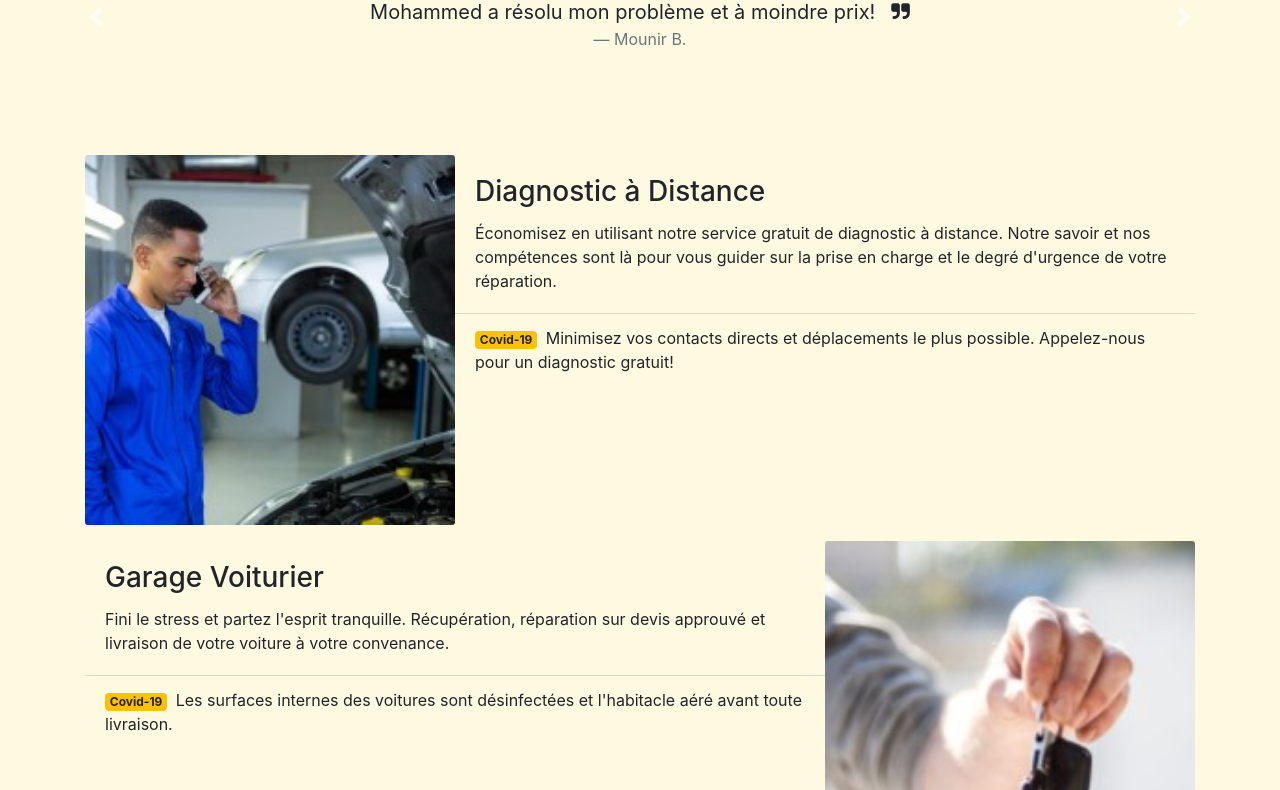
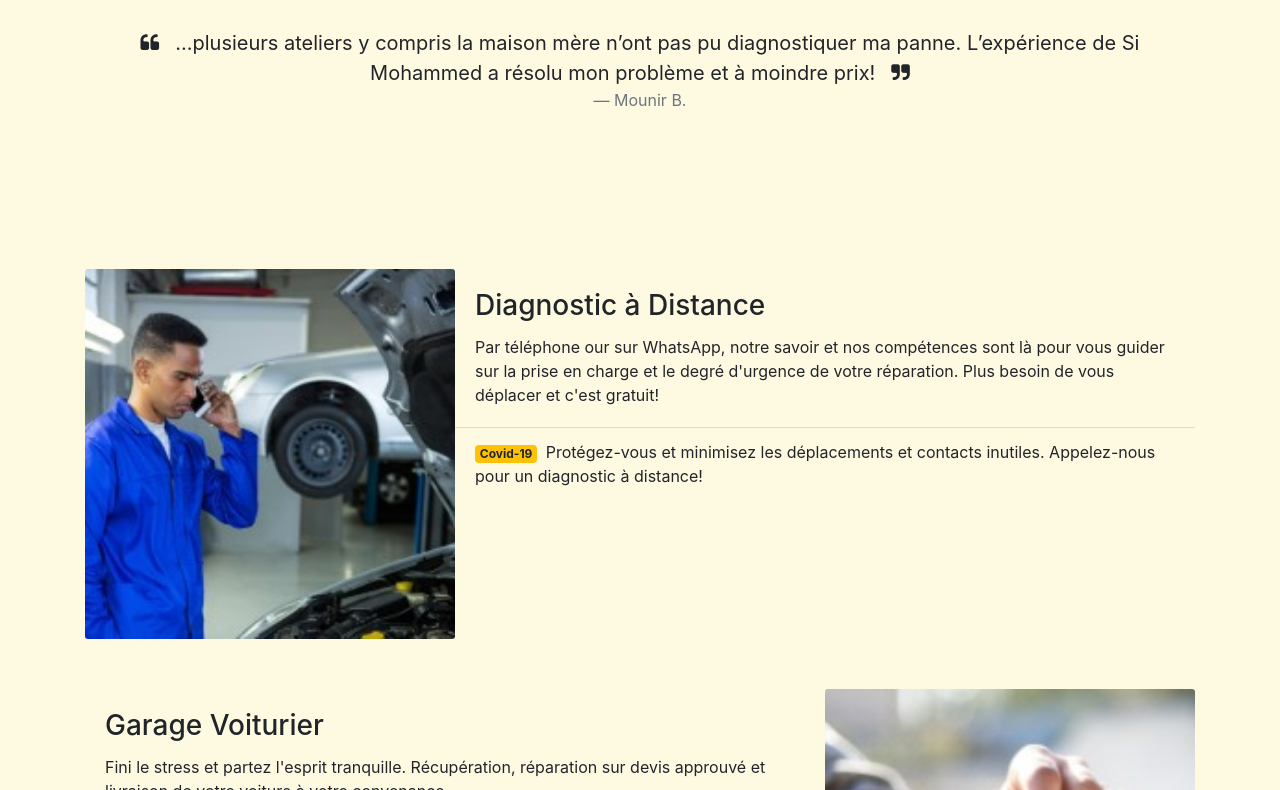
Before and after one commit to azizelo/AutoGarageServices, a website: page index.html in a window 1280 px wide. Shown: the part 757-1547 px from the top of the page. Drawn offline with nearby package versions, Linux system fonts and the light colour scheme.

Commit message:
Text, testimonies title, save contact button

```diff
--- a/css/styles.scss
+++ b/css/styles.scss
@@ -78,10 +78,9 @@ body{
 
 }
 
-#testimonials {
-    height: 140px;
-    padding-top: 0;
-    margin: 0px;
+.testimonials {
+    height: 300px;
+
 }
 
 
@@ -190,7 +189,22 @@ body{
       font-size: 16px;
   }
   .card {
-
+    margin-top: 50px;
+    margin-bottom: 50px;
     border: none;
 
   }
+
+  #contactButton {
+    margin: 50px;
+  }
+
+  .carousel {
+    margin-top: 30px;
+    margin-bottom: 50px;
+
+  }
+
+  #myCarousel {
+    padding-bottom: 50px;
+  }
--- a/index.html
+++ b/index.html
@@ -83,6 +83,7 @@
                             class="fa fa-phone mr-1"></span>Téléphone</a>
                 </div>
             </div>
+            <br/>
         </div>
 
     </div>
@@ -119,16 +120,20 @@
     </div>
 
 
-    <section id="testimonials">
-        <div id="mycarousel" class="carousel slide mt-5" data-ride="carousel">
+    <section id="services">
+        <div class="container">
+            <div class="card bg-transparent mt-0" style="max-height:min-content;" >
+                    <div >
+                        <div class="card-body testimonials  text-center">
+                            <h3 class="card-header ">Témoignages</h3>
+                            <div id="mycarousel" class="carousel slide card-text " data-ride="carousel">
                                 <div class="carousel-inner container" role="listbox">
                                     <div class="carousel-item active">
                                         <blockquote class="blockquote text-center">
-                        <p class="mb-0"><span class="fa fa-quote-left mr-3" ></span>Auto Garage Services est l'atelier à qui je fais confiance!<span class="fa fa-quote-right ml-3"></span></p>
+                                            <p class="mb-0"><span class="fa fa-quote-left mr-3" ></span>Auto Garage Services est l'atelier auquel je fais confiance!<span class="fa fa-quote-right ml-3"></span></p>
                                             <footer class="blockquote-footer">Abdellah N.</footer>
                                         </blockquote>
                                     </div>
-
                                     <div class="carousel-item">
                                         <blockquote class="blockquote text-center">
                                             <p class="mb-0"><span class="fa fa-quote-left mr-3"></span>...plusieurs ateliers y compris la maison mère n’ont pas pu
@@ -156,24 +161,11 @@
                                         </blockquote>
                                     </div>
                                 </div>
-
-            <a class="carousel-control-prev" href="#mycarousel" role="button" data-slide="prev">
-                <span class="carousel-control-prev-icon"></span>
-            </a>
-            <a class="carousel-control-next" href="#mycarousel" role="button" data-slide="next">
-                <span class="carousel-control-next-icon"></span>
-            </a>
                             </div>
-        <br>
-
-    </section>
-
-
-
-
-    <section id="services">
-        <div class="container mt-5">
-            <div class="card mb-3 bg-transparent" style="max-height:min-content;">
+                        </div>
+                    </div>
+            </div>
+            <div class="card bg-transparent" style="max-height:min-content;">
                 <div class="row no-gutters ">
                     <div class="col-md-4">
                         <img src="./img/phone-small.jpg" class="card-img" alt="Mecanicien au telephone">
@@ -181,19 +173,18 @@
                     <div class="col-md-8">
                         <div class="card-body">
                             <h3 class="card-title">Diagnostic à Distance</h3>
-                            <p class="card-text">Économisez en utilisant notre service gratuit de diagnostic à
-                                distance. Notre savoir et nos compétences sont là pour vous guider
-                                sur la prise en charge et le degré d'urgence de votre réparation.</p>
+                            <p class="card-text">Par téléphone our sur WhatsApp, notre savoir et nos compétences sont là pour vous guider
+                                sur la prise en charge et le degré d'urgence de votre réparation.  Plus besoin de vous déplacer et c'est gratuit!</p>
                         </div>
                         <div class="card-footer bg-transparent">
                             <span class="badge badge-warning mr-1">Covid-19</span>
-                            Minimisez vos contacts directs et déplacements le plus possible.  Appelez-nous pour un diagnostic gratuit!
+                            Protégez-vous et minimisez les déplacements et contacts inutiles.  Appelez-nous pour un diagnostic à distance!
                         </div>
                     </div>
                 </div>
             </div>
 
-            <div class="card mb-3 bg-transparent">
+            <div class="card bg-transparent">
                 <div class="row no-gutters">
                     <div class="col-md-4 d-block d-sm-none">
                         <img src="./img/handoff-small.jpg" class="card-img" alt="Mecanicien au telephone">
@@ -215,7 +206,7 @@
                     </div>
                 </div>
             </div>
-            <div class="card mb-3 bg-transparent">
+            <div class="card bg-transparent">
                 <div class="row no-gutters">
                     <div class="col-md-4">
                         <img src="./img/satisfaction.png" class="card-img" alt="Mecanicien au telephone">
@@ -237,6 +228,14 @@
         </div>
 
     </section>
+
+    <div class="row justify-content-center">
+        <a class="btn btn-outline-primary btn-lg" id="contactButton" href="./AutoGarageServices.vcf"><span
+            class="fa fa-address-card mr-1"></span>Enregistrez Nos Coordonnées Pour Plus Tard</a>
+    </div>
+
+
+
 
     <!-- Footer -->
 
--- a/js/scripts.js
+++ b/js/scripts.js
@@ -12,6 +12,15 @@ $(document).ready(function () {
     $('#whatsappButton').on('click',  function() {
         gtag('event', 'WhatsAppChat');
     });
+
+    $('#contactButton').on('click',  function() {
+        gtag('event', 'ContactSaved');
+    });
+
+    $('#covidButton').on('click',  function() {
+        gtag('event', 'CovidNoticeRead');
+    });
+
 
 
     $(window).scroll(function () {
```
Also changed, not shown: css/styles.css, 1 other file. Lines whose indentation alone changed are shown as unchanged.
